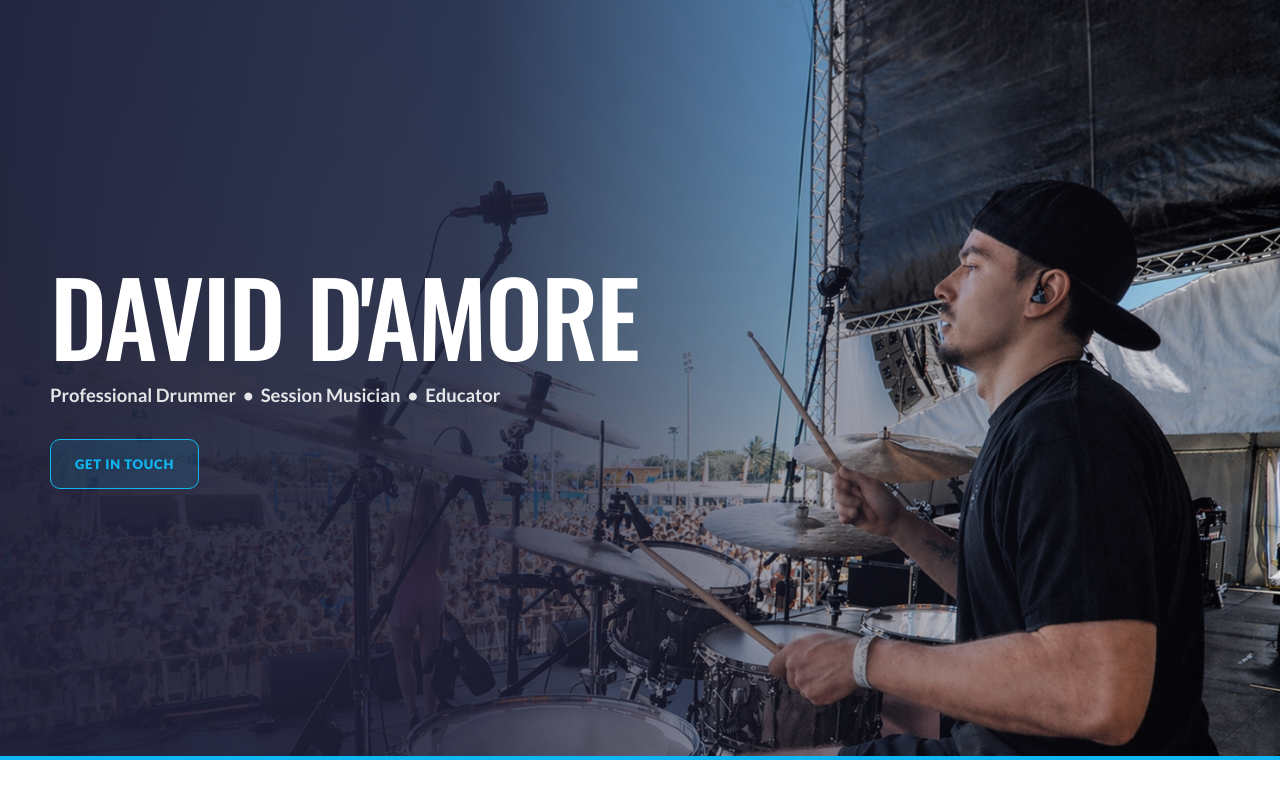
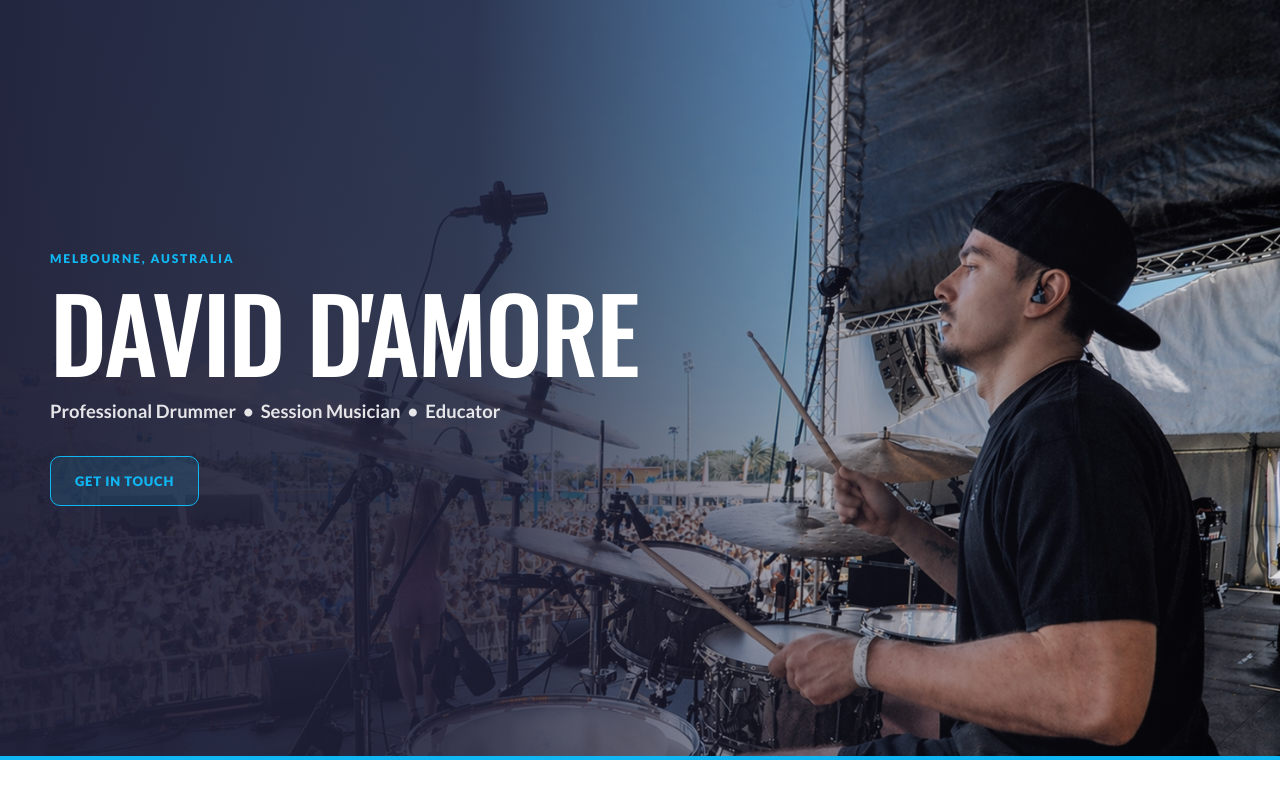
Before and after one commit to dave-drums/main, a plain HTML site: page index.html in a window 1280 px wide. Shown: the top 800 px of the page. Drawn offline with nearby package versions, Linux system fonts and the light colour scheme.

Commit message:
Update index.html

```diff
--- a/index.html
+++ b/index.html
@@ -69,6 +69,7 @@
   <header class="hero" id="top">
     <div class="wrap">
       <div class="hero-content">
+        <div class="location">Melbourne, Australia</div>
         <h1>David D'Amore</h1>
         <p class="role">Professional Drummer &nbsp;•&nbsp; Session Musician &nbsp;•&nbsp; Educator</p>
         <a class="btn primary" href="https://vault.davedrums.com.au/contact">Get in touch</a>
```
